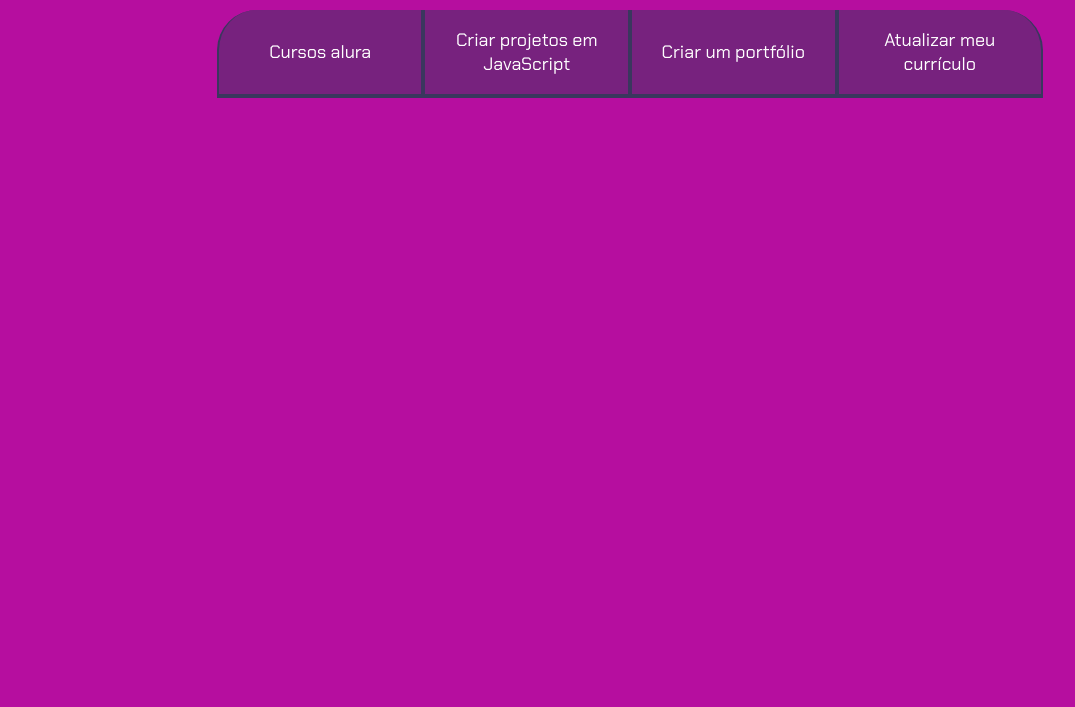
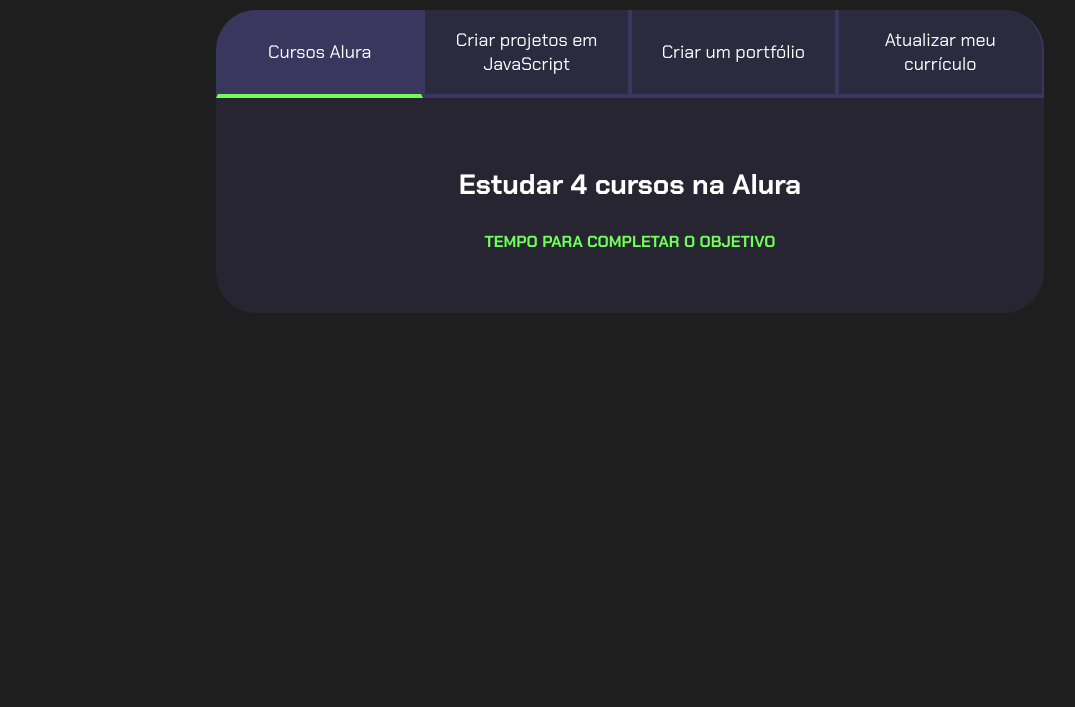
Before and after one commit to mariaaedrda/programacao_3D_oficial, a plain HTML site: page index.html in a window 1280 px wide. Shown: the part 93-800 px from the top of the page, without its empty margins (10-1085 px from the left). Drawn offline with Linux system fonts and the light colour scheme.

Commit message:
Add files via upload

```diff
--- a/index.html
+++ b/index.html
@@ -2,21 +2,47 @@
 <html lang="en">
 <head>
     <meta charset="UTF-8">
-    <meta http-equiv="X-UA-Compatible" content="IE=edge">
     <meta name="viewport" content="width=device-width, initial-scale=1.0">
     <title>Meus objetivos do ano</title>
     <link rel="stylesheet" href="style.css">
 </head>
 <body>
+
     <section class="conteudo-principal">
         <h2 class="titulo-principal">Meus objetivos do ano<span>_</span></h2>
+       <div class="conteudo">
         <div class="botoes">
-       <button class="botao">Cursos alura</button>
+            <button class="botao ativo">Cursos Alura</button>
             <button class="botao">Criar projetos em JavaScript</button>
             <button class="botao">Criar um portfólio</button>
             <button class="botao">Atualizar meu currículo</button>
         </div>
+
+        <div class="abas-textos">
+         <div class="aba-conteudo ativo">
+            <h3 class="aba-conteudo-titulo-principal">Estudar 4 cursos na Alura</h3>
+            <h4 class="aba-conteudo-titulo-secundario">Tempo para completar o objetivo</h4>
+         </div>
+
+         <div class="aba-conteudo">
+            <h3 class="aba-conteudo-titulo-principal">Criar 5 projetos em JavaScript</h3>
+            <h4 class="aba-conteudo-titulo-secundario">Tempo para completar o objetivo</h4>
+         </div>
+
+         <div class="aba-conteudo">
+            <h3 class="aba-conteudo-titulo-principal">Criar um portfólio com meus 3 melhores projetos</h3>
+            <h4 class="aba-conteudo-titulo-secundario">Tempo para completar o objetivo</h4>
+             </div>
+
+             <div class="aba-conteudo">
+                <h3 class="aba-conteudo-titulo-principal">Atualizar meu currículo com os certificados do Alura</h3>
+                <h4 class="aba-conteudo-titulo-secundario">Tempo para completar o objetivo</h4>
+             </div>
+
+
+        </div>
+        </div>
     </section>
-
+<script src="main.js"></script>
 </body>
 </html>
--- /dev/null
+++ b/main.js
@@ -0,0 +1,13 @@
+const botoes = document.querySelectorAll(".botao");
+console.log(botoes);
+
+for (let i=0; i < botoes.length; i++){
+    botoes[i].onclick=function(){
+
+        for(let j=0; j<botoes.length; j++){
+            botoes[j].classList.remove("ativo");
+        }
+
+        botoes[i].classList.add("ativo");
+    }
+}
--- a/style.css
+++ b/style.css
@@ -1,14 +1,12 @@
-@import url('https://fonts.googleapis.com/css2?family=Chakra+Petch:ital,wght@0,300;0,400;0,500;0,600;0,700;1,300;1,400;1,500;1,600;1,700&display=swap');
-
-
+@import url('https://fonts.googleapis.com/css2?family=Chakra+Petch:ital,wght@0,300;0,400;0,500;0,600;0,700;1,300;1,400;1,500;1,600;1,700&family=Josefin+Sans:wght@400;700&family=Poppins:wght@300;400;500;700&display=swap');
 
 :root{
-    --cor-de-fundo: #b60e9f;
-    --verde: #e00fcf;
+    --cor-de-fundo: #1E1E1E;
+    --verde: #6FFF57;
     --branco: #FFFFFF;
     --botao-ativo: #3A375E;
     --botao-inativo: rgba(58, 55, 94, 0.5);
-    --texto-fundo: rgba(5, 4, 14, 0.5);
+    --texto-fundo: rgba(58, 55, 94, 0.3);
 }
 
 body{
@@ -25,18 +23,15 @@ body{
     max-width: 1200px;
     width: 100%;
     margin: 0 auto;
-
-
 }
 
 .titulo-principal{
     text-align: left;
     width: 100%;
     font-size: 32px;
-
 }
 
-titulo-principal span{
+.titulo-principal span {
     color: var(--verde);
 }
 
@@ -58,19 +53,51 @@ titulo-principal span{
 }
 
 .botoes{
-    display: flex;
+    display: block;
 }
+
+.botao.ativo{
+    background-color: var(--botao-ativo);
+    border-bottom: 4px solid var(--verde);
+}
+
+.abas-textos{
+    background-color: var(--texto-fundo);
+    padding: 40px;
+    border-radius: 0 0 40px 40px;
+}
+
+.aba-conteudo.ativo{
+    display: block;
+}
+
+.aba-conteudo{
+    display: none;
+}
+
+.aba-conteudo-titulo-principal{
+    font-size: 28px;
+    text-align: center
+}
+
+.aba-conteudo-titulo-secundario{
+    text-align: center;
+    color: var(--verde);
+    text-transform: uppercase;
+}
+
+
 
 @media screen and (min-width: 768px) {
     .botoes{
         display: flex;
     }
 
-.botao:first-child{
+    .botao:first-child {
         border-radius: 40px 0 0 0;
     }
 
-.botao:last-child{
+    .botao:last-child {
         border-radius: 0 40px 0 0;
     }
 
```
Also changed, not shown: 2 other files. Lines whose indentation alone changed are shown as unchanged.
